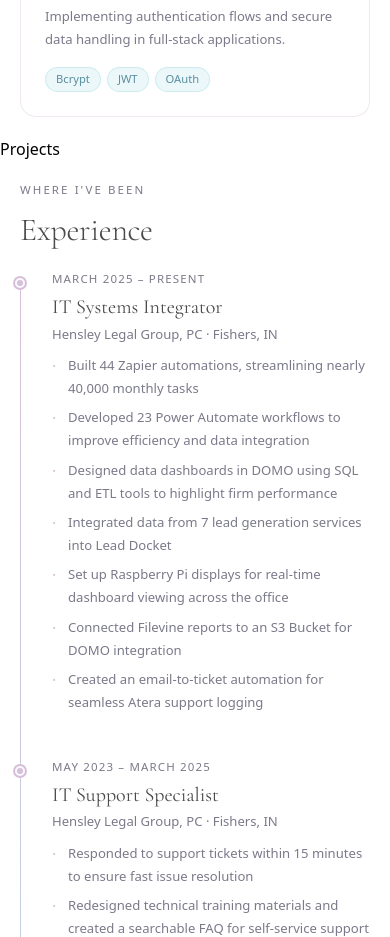
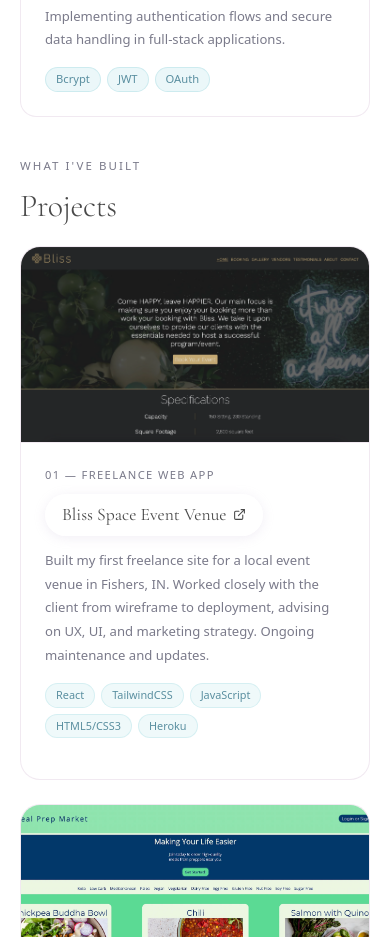
Before and after one commit to gabrielleford/gabrielle-ford-portfolio, a Next.js app: page / in a window 390 px wide. Shown: the part 1700-2637 px from the top of the page. Built offline with nearby package versions, Linux system fonts and the light colour scheme.

Commit message:
added projects

```diff
--- a/app/page.tsx
+++ b/app/page.tsx
@@ -1,7 +1,7 @@
 import Contact from '@/components/Contact';
 import Experience from '@/components/Experience';
 import { Hero } from '@/components/Hero';
-import { Projects } from '@/components/Projects';
+import Projects from '@/components/Projects';
 import Skills from '@/components/Skills';
 import { Nav } from '@/components/Nav';
 import { Footer } from '@/components/Footer';
--- /dev/null
+++ b/components/Projects.module.css
@@ -0,0 +1,169 @@
+/* =============================================
+   PROJECTS
+============================================= */
+.section {
+  padding: 3rem 2.5rem;
+}
+
+.grid {
+  display: grid;
+  grid-template-columns: repeat(auto-fill, minmax(300px, 1fr));
+  gap: 1.5rem;
+}
+
+.card {
+  background: var(--card-bg);
+  backdrop-filter: blur(14px);
+  -webkit-backdrop-filter: blur(14px);
+  border: 1px solid var(--card-border);
+  border-radius: 20px;
+  overflow: hidden;
+  display: flex;
+  flex-direction: column;
+  transition:
+    transform 0.25s,
+    box-shadow 0.25s;
+}
+
+.card:hover {
+  transform: translateY(-5px);
+  box-shadow: 0 16px 40px var(--glass-shadow);
+}
+
+/* Screenshot image */
+.imgWrapper {
+  position: relative;
+  width: 100%;
+  aspect-ratio: 16 / 9;
+  border-bottom: 1px solid var(--card-border);
+}
+
+/* Emoji placeholder shown when no screenshot is provided */
+.placeholder {
+  width: 100%;
+  aspect-ratio: 16 / 9;
+  background: linear-gradient(
+    135deg,
+    rgba(216, 191, 216, 0.25) 0%,
+    rgba(176, 224, 230, 0.25) 100%
+  );
+  border-bottom: 1px solid var(--card-border);
+  display: flex;
+  align-items: center;
+  justify-content: center;
+  font-size: 2.5rem;
+}
+
+/* Card body */
+.body {
+  padding: 1.5rem;
+  flex: 1;
+  display: flex;
+  flex-direction: column;
+}
+
+.num {
+  font-size: 0.7rem;
+  letter-spacing: 0.12em;
+  text-transform: uppercase;
+  color: var(--text-muted);
+  margin-bottom: 0.6rem;
+}
+
+/* Glass pill button — project title link */
+.titleLink {
+  display: inline-flex;
+  align-items: center;
+  gap: 0.4rem;
+  background: var(--glass-bg);
+  backdrop-filter: blur(10px);
+  -webkit-backdrop-filter: blur(10px);
+  border: 1px solid var(--glass-border);
+  border-radius: 30px;
+  padding: 0.45rem 1rem;
+  font-family: var(--font-cormorant);
+  font-size: 1.1rem;
+  font-weight: 400;
+  color: var(--text);
+  text-decoration: none;
+  margin-bottom: 0.8rem;
+  align-self: flex-start;
+  box-shadow: 0 2px 12px var(--glass-shadow);
+  transition:
+    background 0.2s,
+    transform 0.2s;
+}
+
+.titleLink:hover {
+  background: rgba(216, 191, 216, 0.4);
+  transform: translateY(-1px);
+}
+
+.titleLink:focus-visible {
+  outline: 2px solid var(--accent);
+  outline-offset: 2px;
+}
+
+.desc {
+  font-size: 0.82rem;
+  color: var(--text-muted);
+  line-height: 1.8;
+  margin-bottom: 1rem;
+  flex: 1;
+}
+
+.stack {
+  display: flex;
+  flex-wrap: wrap;
+  gap: 6px;
+  margin-bottom: 1.1rem;
+}
+
+.stackTag {
+  font-size: 0.68rem;
+  padding: 3px 10px;
+  background: rgba(176, 224, 230, 0.2);
+  border: 1px solid rgba(176, 224, 230, 0.4);
+  color: var(--tag-text);
+  border-radius: 20px;
+}
+
+.links {
+  display: flex;
+  gap: 0.75rem;
+  flex-wrap: wrap;
+  margin-top: auto;
+}
+
+.link {
+  font-size: 0.75rem;
+  letter-spacing: 0.07em;
+  text-transform: uppercase;
+  color: var(--text-muted);
+  text-decoration: none;
+  border-bottom: 1px solid var(--primary);
+  padding-bottom: 1px;
+  transition: color 0.2s;
+}
+
+.link:hover {
+  color: var(--text);
+}
+
+.link:focus-visible {
+  outline: 2px solid var(--accent);
+  outline-offset: 3px;
+}
+
+/* =============================================
+   RESPONSIVE
+============================================= */
+@media (max-width: 640px) {
+  .section {
+    padding: 1.25rem 1.25rem;
+  }
+
+  .grid {
+    grid-template-columns: 1fr;
+  }
+}
--- a/components/Projects.tsx
+++ b/components/Projects.tsx
@@ -1,4 +1,6 @@
 import Image from 'next/image';
+import styles from './Projects.module.css';
+import { Atom, ExternalLink, Rose, UtensilsCrossed } from 'lucide-react';
 
 interface Project {
   num: string;
@@ -9,7 +11,7 @@ interface Project {
   desc: string;
   stack: string[];
   imageSrc?: string;
-  placeholder: string;
+  placeholder: React.ReactNode;
 }
 
 const ProjectsData: Project[] = [
@@ -20,7 +22,7 @@ const ProjectsData: Project[] = [
     href: 'https://blissspaceindy.com',
     desc: 'Built my first freelance site for a local event venue in Fishers, IN. Worked closely with the client from wireframe to deployment, advising on UX, UI, and marketing strategy. Ongoing maintenance and updates.',
     stack: ['React', 'TailwindCSS', 'JavaScript', 'HTML5/CSS3', 'Heroku'],
-    placeholder: '🌸',
+    placeholder: <Rose size={200} />,
     imageSrc: '/blissEventSpace.webp',
   },
   {
@@ -37,7 +39,7 @@ const ProjectsData: Project[] = [
       'Sequelize',
       'Heroku',
     ],
-    placeholder: '🥗',
+    placeholder: <UtensilsCrossed size={200} />,
     imageSrc: '/mealPrepMarket.webp',
   },
   {
@@ -47,11 +49,122 @@ const ProjectsData: Project[] = [
     href: 'https://rickandmortydatabase.herokuapp.com',
     desc: 'A searchable character database powered by the Rick & Morty public API. Built to practice API integration, component architecture, and responsive design from scratch.',
     stack: ['React', 'Rick & Morty API', 'HTML5/CSS3', 'JavaScript', 'Heroku'],
-    placeholder: '🛸',
+    placeholder: <Atom size={200} />,
     imageSrc: '/rickandmorty.webp',
   },
 ];
 
-export const Projects = () => {
-  return <div id='projects'>Projects</div>;
-};
+export default function Projects() {
+  return (
+    <section
+      id='projects'
+      aria-labelledby='projects-heading'
+      className={styles.section}
+    >
+      <p className='section-eyebrow'>What I&apos;ve built</p>
+      <h2
+        id='projects-heading'
+        className='section-title'
+      >
+        Projects
+      </h2>
+
+      <div className={styles.grid}>
+        {ProjectsData.map((project) => (
+          <ProjectCard
+            key={project.title}
+            project={project}
+          />
+        ))}
+      </div>
+    </section>
+  );
+}
+
+function ProjectCard({ project }: { project: Project }) {
+  const {
+    num,
+    type,
+    title,
+    href,
+    githubHref,
+    desc,
+    stack,
+    imageSrc,
+    placeholder,
+  } = project;
+
+  return (
+    <article className={styles.card}>
+      {/* Screenshot or emoji placeholder */}
+      {imageSrc ? (
+        <div className={styles.imgWrapper}>
+          <Image
+            src={imageSrc}
+            alt={`${title} screenshot`}
+            fill
+            style={{ objectFit: 'cover', objectPosition: 'top' }}
+            sizes='(max-width: 640px) 100vw, (max-width: 1200px) 50vw, 33vw'
+          />
+        </div>
+      ) : (
+        <div
+          role='img'
+          aria-label={`${title} — screenshot coming soon`}
+          className={styles.placeholder}
+        >
+          {placeholder}
+        </div>
+      )}
+
+      <div className={styles.body}>
+        <p className={styles.num}>
+          {num} — {type}
+        </p>
+
+        {/* Glass pill button — project title as link */}
+        <a
+          href={href}
+          target='_blank'
+          rel='noopener noreferrer'
+          aria-label={`Visit ${title} (opens in new tab)`}
+          className={styles.titleLink}
+        >
+          {title}
+          <ExternalLink size={13} />
+        </a>
+
+        <p className={styles.desc}>{desc}</p>
+
+        <div
+          role='list'
+          aria-label='Technologies used'
+          className={styles.stack}
+        >
+          {stack.map((tech) => (
+            <span
+              key={tech}
+              role='listitem'
+              className={styles.stackTag}
+            >
+              {tech}
+            </span>
+          ))}
+        </div>
+
+        {githubHref && (
+          <div className={styles.links}>
+            <a
+              href={githubHref}
+              target='_blank'
+              rel='noopener noreferrer'
+              className={styles.link}
+            >
+              GitHub ↗
+            </a>
+          </div>
+        )}
+      </div>
+    </article>
+  );
+}
```
